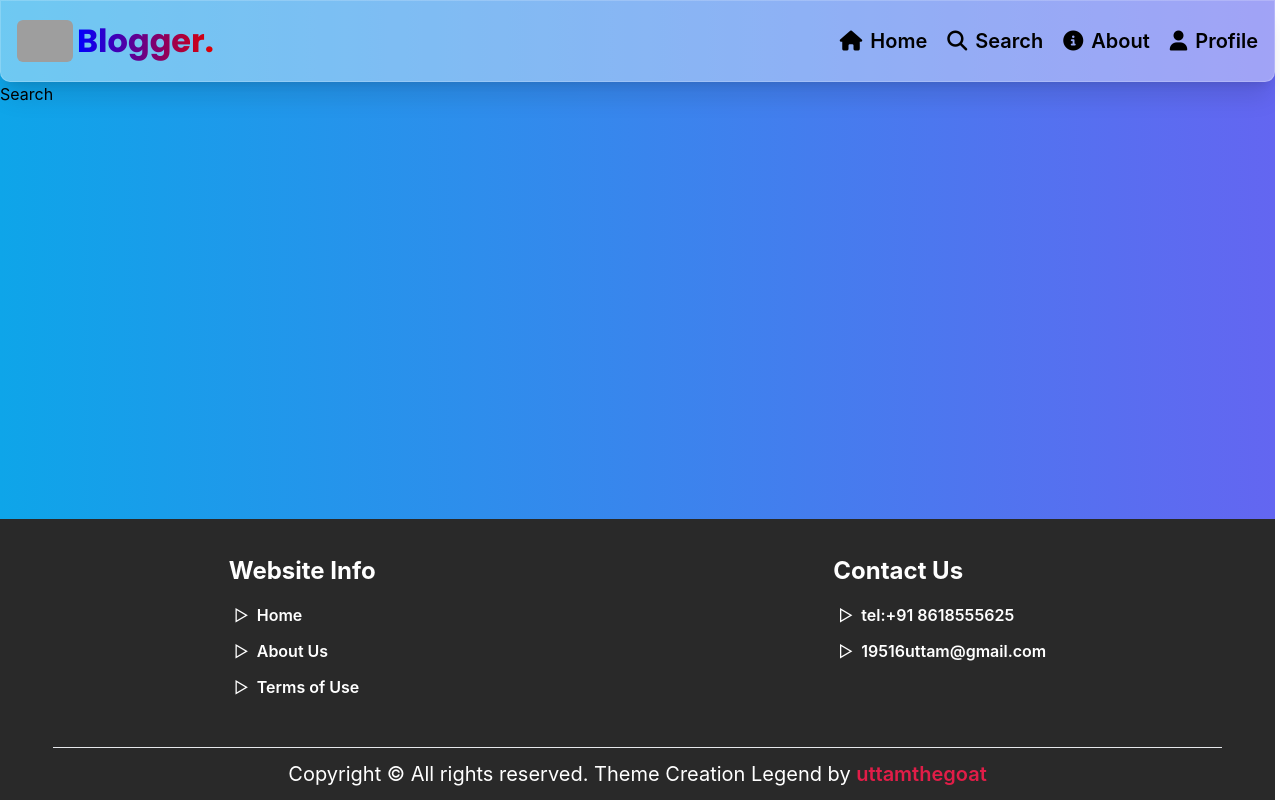
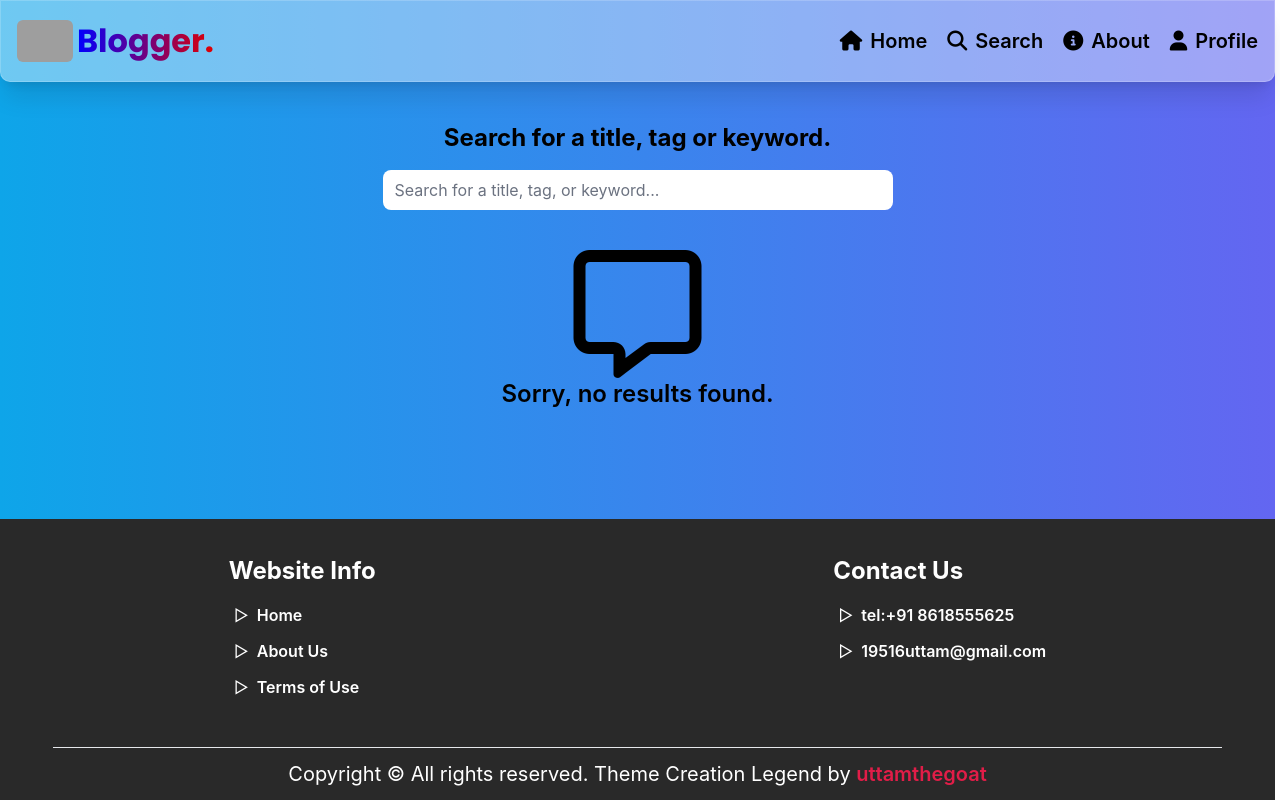
Before and after one commit to uttamthegoat/client-blog-app, a React (Vite) app: page /search in a window 1280 px wide. Built offline with nearby package versions, Linux system fonts and the light colour scheme; grey boxes are pictures that could not be loaded.

Commit message:
Completed search component

```diff
--- a/src/components/Home/BlogCard.jsx
+++ b/src/components/Home/BlogCard.jsx
@@ -15,7 +15,7 @@ const BlogCard = ({ blog }) => {
         Last updated at : {new Date(blog.updatedAt).toDateString()}
       </p>
       <Link
-        to={`post-item/${blog._id}`}
+        to={`/post-item/${blog._id}`}
         className="bg-black px-3 py-2 text-white rounded-lg block w-fit hover:text-gray-300"
       >
         Read More
--- /dev/null
+++ b/src/components/Search/SearchForIt.jsx
@@ -0,0 +1,69 @@
+import React from "react";
+import BlogCard from "../Home/BlogCard";
+import { searchString } from "./apiCall";
+import { useNavigate } from "react-router-dom";
+import { useDispatch } from "react-redux";
+
+const SearchForIt = () => {
+  const navigate = useNavigate();
+  const dispatch = useDispatch();
+  const [searchValue, setSearchValue] = React.useState("");
+  const [searchPosts, setSearchPosts] = React.useState({
+    totalResults: 0,
+    results: [],
+  });
+
+  const handleSearch = (e) => {
+    e.preventDefault();
+    // console.log("submit");
+    searchString(navigate, dispatch, searchValue,setSearchPosts);
+  };
+
+  return (
+    <div>
+      <div className="w-full px-2 sm:w-10/12 md:w-9/12 mx-auto mt-10">
+        {/* search */}
+        <form onSubmit={handleSearch} className="flex flex-col">
+          <label
+            htmlFor="searchPage"
+            className="text-center mb-4 text-lg sm:text-2xl font-bold"
+          >
+            Search for a title, tag or keyword.
+          </label>
+          <input
+            type="text"
+            name="searchPage"
+            id="searchPage"
+            placeholder="Search for a title, tag, or keyword..."
+            className="outline-none placeholder:text-gray-500 px-3 h-10 rounded-lg w-full sm:w-11/12 md:w-[510px] block mx-auto"
+            value={searchValue}
+            onChange={(e) => setSearchValue(e.target.value)}
+          />
+          {/* <button type="submit">Search</button> */}
+        </form>
+      </div>
+      <div className="w-full px-2 sm:w-10/12 md:w-9/12 mx-auto my-10">
+        {/* posts */}
+        {!searchPosts.results.length && (
+          <div>
+            <i className="fa-regular fa-message text-9xl block text-center"></i>
+            <p className="text-center text-2xl font-semibold">
+              Sorry, no results found.
+            </p>
+          </div>
+        )}
+        <div className="grid grid-cols-1 md:grid-cols-2 gap-4 place-content-center">
+          {searchPosts.results.map((blog) => {
+            return (
+              <div key={blog._id}>
+                <BlogCard blog={blog} />
+              </div>
+            );
+          })}
+        </div>
+      </div>
+    </div>
+  );
+};
+
+export default SearchForIt;
--- /dev/null
+++ b/src/components/Search/apiCall.js
@@ -0,0 +1,24 @@
+import axios from "../../utils/axiosConfig";
+
+export const searchString = async (
+  navigate,
+  dispatch,
+  searchValue,
+  setSearchPosts
+) => {
+  try {
+    const res = await axios.get(
+      `/search-tags/${searchValue}?page=1&pageSize=6`
+    );
+    // console.log(res.data);
+    const { totalResults, results } = res.data;
+    setSearchPosts({ totalResults, results });
+  } catch (error) {
+    const message = error.response.data.message,
+      type = "error";
+    dispatch(showAlert({ message, type }));
+    if (error.response.data.status === "logout") {
+      navigate("/auth");
+    }
+  }
+};
--- a/src/pages/Search.jsx
+++ b/src/pages/Search.jsx
@@ -1,9 +1,12 @@
-import React from 'react'
+import React from "react";
+import SearchForIt from "../components/Search/SearchForIt";
 
 const Search = () => {
   return (
-    <div>Search</div>
-  )
-}
+    <div>
+      <SearchForIt />
+    </div>
+  );
+};
 
-export default Search
+export default Search;
```
